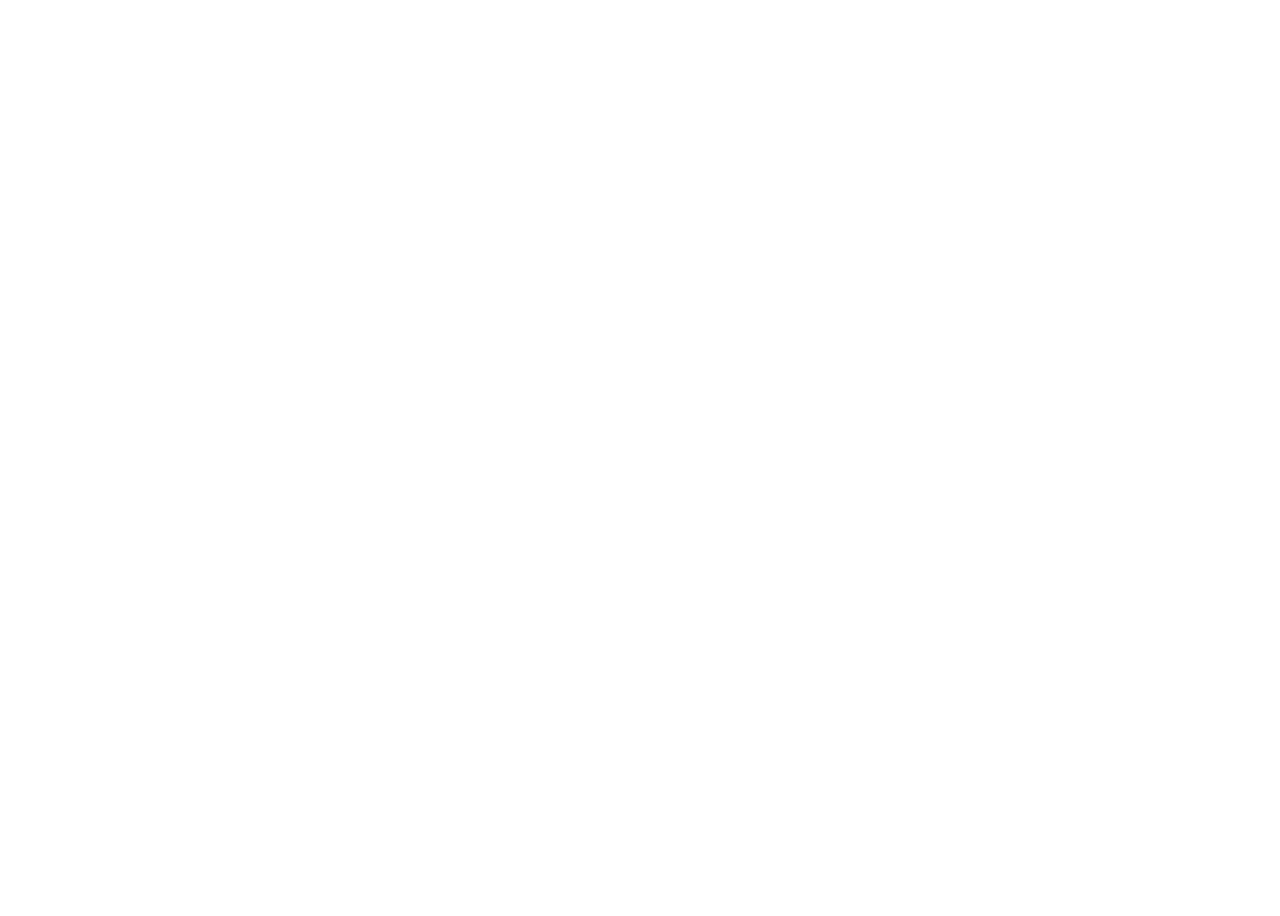
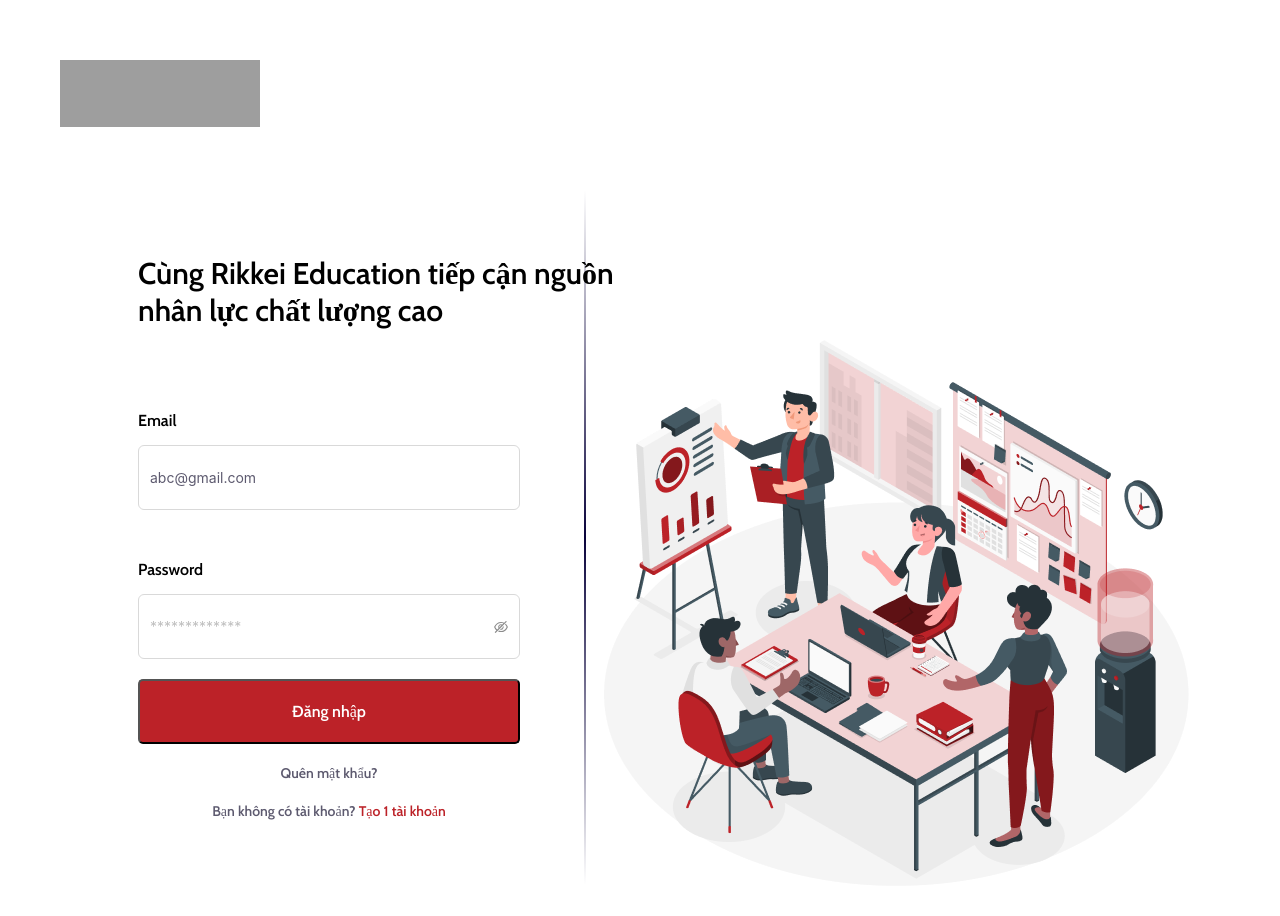
Before and after one commit to mijsmijs1/OJT_HCM_JS230915, a React (Vite) app: page /login-company in a window 1280 px wide. Before the commit this address had no page. Shown: the top 916 px of the page. Before the commit the page ends 800 px from the top, so only its background shows below. Built offline with nearby package versions, Linux system fonts and the light colour scheme; grey boxes are pictures that could not be loaded.

Commit message:
feature/loginCompany

```diff
--- /dev/null
+++ b/src/components/authen/loginCompany/LoginCompany.tsx
@@ -0,0 +1,57 @@
+import React, { useState } from 'react'
+import "./logincompany.scss"
+import { EyeInvisibleOutlined, EyeTwoTone } from '@ant-design/icons';
+import { Button, Input, Space } from 'antd';
+import pictures from '@/pictures'
+export default function LoginCompany() {
+    const [passwordVisible, setPasswordVisible] = useState(false);
+    return (
+        <div>
+            <div className='box-logo-rikkei'>
+                <img className='Rikkei_logo' src={pictures.logo_RikkeiEduV2} alt='Rikkei_logo'></img>
+            </div>
+            <div className='box-login-company'>
+                <div className='box-content-company'>
+                    <div className='box-content-left-company'>
+                        <form action="">
+                            <div className='title-rikkei-company'>
+                                <h3>Cùng Rikkei Education tiếp cận nguồn nhân lực chất lượng cao</h3>
+                            </div>
+                            <div className='box-item-content-company'>
+                                <label htmlFor="email">Email</label><br />
+                                <Input
+                                    className='input-email'
+                                    placeholder="abc@gmail.com"
+                                />
+                            </div>
+                            <div className='box-item-content-company'>
+                                <label htmlFor="password">Password</label><br />
+                                <Input.Password
+                                    className='input-password'
+                                    placeholder="*************"
+                                    iconRender={(visible) => (visible ? <EyeTwoTone /> : <EyeInvisibleOutlined />)}
+                                />
+                            </div>
+                            <div className='box-button-login'>
+                                <button className='button-login' type='submit'>Đăng nhập</button>
+                            </div>
+                            <div className='box-item-forgot'>
+                                <p>Quên mật khẩu?</p>
+                            </div>
+                            <div className='box-item-create-account'>
+                                <p>Bạn không có tài khoản?<span> Tạo 1 tài khoản</span></p>
+                            </div>
+                        </form>
+                    </div>
+                    <div className='box-content-right'>
+                        <div className='box-img-content'>
+                            <img className='Rikkei_logo' src={pictures.img_company_content} alt='img_content'></img>
+                        </div>
+                    </div>
+
+                </div>
+
+            </div>
+        </div>
+    )
+}
--- /dev/null
+++ b/src/components/authen/loginCompany/logincompany.scss
@@ -0,0 +1,136 @@
+* {
+    font-family: cabin;
+}
+
+.box-logo-rikkei {
+    padding: 60px;
+    width: 100%;
+
+    img {
+        Width: 200px;
+        Height: 67px;
+    }
+}
+
+.box-content-company {
+    max-width: 100%;
+    width: 100%;
+    justify-content: center;
+    align-items: center;
+    display: flex;
+
+    .box-content-left-company {
+        width: 40%;
+
+        form {
+            width: 100%;
+            margin-bottom: 157px;
+            border-right: 2px solid;
+            border-image-slice: 1;
+            border-image-source: linear-gradient(to bottom, #ffffff, #0A033C, #ffffff);
+            padding: 64px;
+
+            .title-rikkei-company {
+                width: 100%;
+
+                h3 {
+                    width: 483px;
+                    height: 106px;
+                    font-size: 30px;
+                }
+            }
+
+            .box-item-content-company {
+                margin-top: 50px;
+
+                label {
+                    font-size: 16px;
+                }
+
+                .input-email {
+                    width: 486px;
+                    height: 65px;
+                    width: 100%;
+                    // padding: 10px 10px;
+                    margin-top: 15px;
+
+                    &::placeholder {
+                        font-size: 14px;
+                        font-weight: 400;
+                        color: #5D5A6F;
+                    }
+                }
+
+                .input-password {
+                    width: 486px;
+                    height: 65px;
+                    // padding: 10px 10px;
+                    cursor: pointer;
+                    width: 100%;
+                    margin-bottom: 20px;
+                    margin-top: 15px;
+
+                    &::placeholder {
+                        font-size: 14px;
+                        font-weight: 400;
+                        color: #5D5A6F;
+                    }
+                }
+            }
+
+            .box-item-forgot {
+                font-size: 14px;
+                color: #5D5A6F;
+                cursor: pointer;
+                font-weight: 500;
+                width: 100%;
+                margin-top: 20px;
+                margin-bottom: 20px;
+                text-align: center;
+            }
+
+            .box-item-create-account {
+                font-weight: 500;
+                font-size: 14px;
+                text-align: center;
+                color: #5D5A6F;
+
+                span {
+                    cursor: pointer;
+                    color: #BC2228;
+                }
+            }
+
+
+            .box-button-login {
+                .button-login {
+                    cursor: pointer;
+                    font-size: 16px;
+                    width: 486px;
+                    height: 65px;
+                    width: 100%;
+                    color: #ffffff;
+                    border-radius: 5px;
+                    outline: none;
+                    padding: 10px 10px;
+                    background-color: #BC2228;
+                }
+            }
+
+        }
+    }
+
+    .box-content-right {
+        .box-img-content {
+            width: 100%;
+            padding: 10px;
+
+            img {
+                width: 600px;
+                height: 600px;
+            }
+        }
+    }
+
+
+}
--- a/src/pictures/index.tsx
+++ b/src/pictures/index.tsx
@@ -5,5 +5,6 @@
     logo_youtube: './images/logo/logo_youtube.png',
     logo_RikkeiEduV2: './images/logo/logo_RikkeiEdu_Color.png',
     img_content: './images/logo/img_content.png',
-    img_admin_content: './images/logo/img_admin_content.png'
+    img_admin_content: './images/logo/img_admin_content.png',
+    img_company_content: './images/logo/img_company_content.png'
 }
--- a/src/routes/index.tsx
+++ b/src/routes/index.tsx
@@ -3,6 +3,7 @@
 import Login from "@/components/authen/loginUser/LoginUser"
 import Register from "@/components/authen/registerUser/RegisterUser"
 import LoginAdmin from "@/components/authen/loginAdmin/LoginAdmin"
+import LoginCompany from "@/components/authen/loginCompany/LoginCompany"
 
 export default function RouteSetup() {
   return (
@@ -16,6 +17,8 @@
         </Route>
         <Route path='/admin' element={<LoginAdmin />} >
         </Route>
+        <Route path='/login-company' element={<LoginCompany />} >
+        </Route>
       </Routes>
     </BrowserRouter>
   )
```
Also changed, not shown: public/images/logo/img_company_content.png (added), src/pictures/images/logo/img_company_content.png (added).
